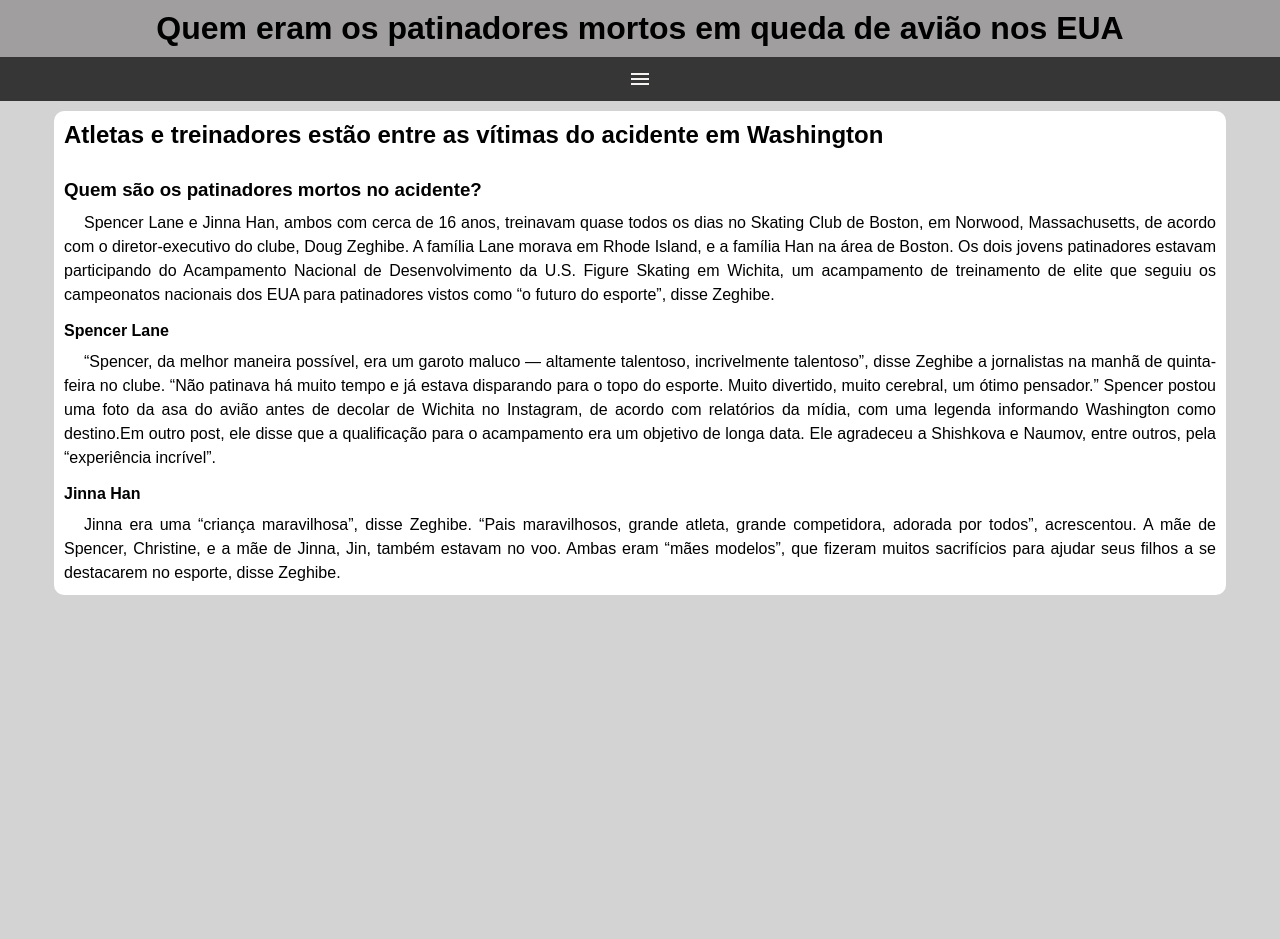
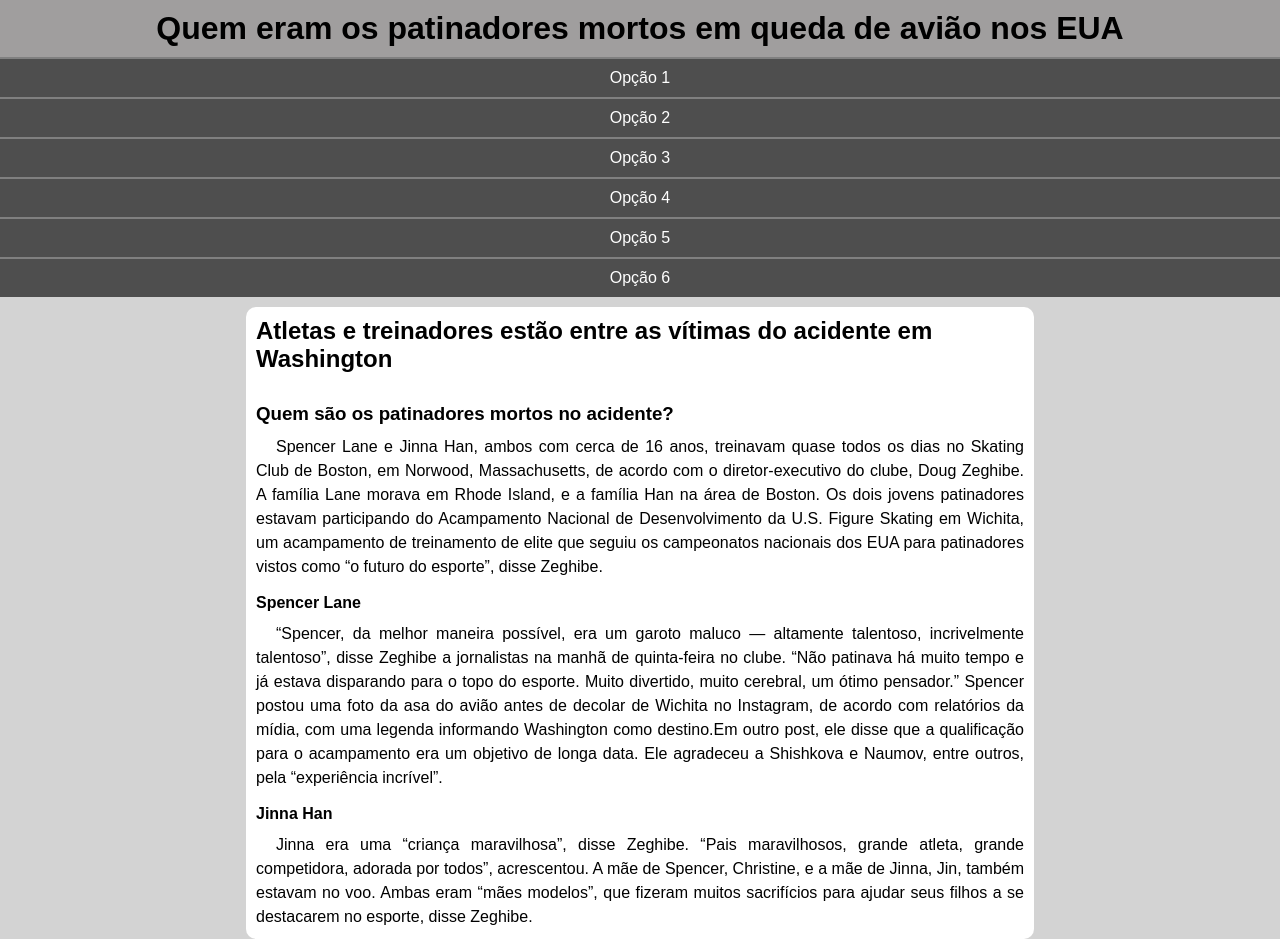
Before and after one commit to Allyfh/test-media_queries, a plain HTML site: page mq005/index.html in a window 1280 px wide. Before the commit the page ends 800 px from the top, so only its background shows below. Drawn offline with nearby package versions, Linux system fonts and the light colour scheme.

Commit message:
finalizando media queries

```diff
--- /dev/null
+++ b/mq005/estilos/media-query.css
@@ -0,0 +1,16 @@
+@charset "UTF-8";
+
+@media screen and (min-width: 768px){
+    span#burguer{
+        display: none;
+    }
+
+    nav{
+        display: block !important;
+    }
+
+    main{
+        width: 768px;
+
+    }
+}
--- a/mq005/index.html
+++ b/mq005/index.html
@@ -6,6 +6,7 @@
     <title>Media Query</title>
     <link rel="stylesheet" href="https://fonts.googleapis.com/css2?family=Material+Symbols+Outlined:opsz,wght,FILL,GRAD@20..48,100..700,0..1,-50..200&icon_names=menu" />
     <link rel="stylesheet" href="estilos/style.css">
+    <link rel="stylesheet" href="estilos/media-query.css">
 </head>
 <body>
     <header>
@@ -44,6 +45,8 @@
     </main>
 
     <script>
+
+
        function clickMenu(){
          if (itens.style.display == 'block'){
              itens.style.display = 'none'
```
